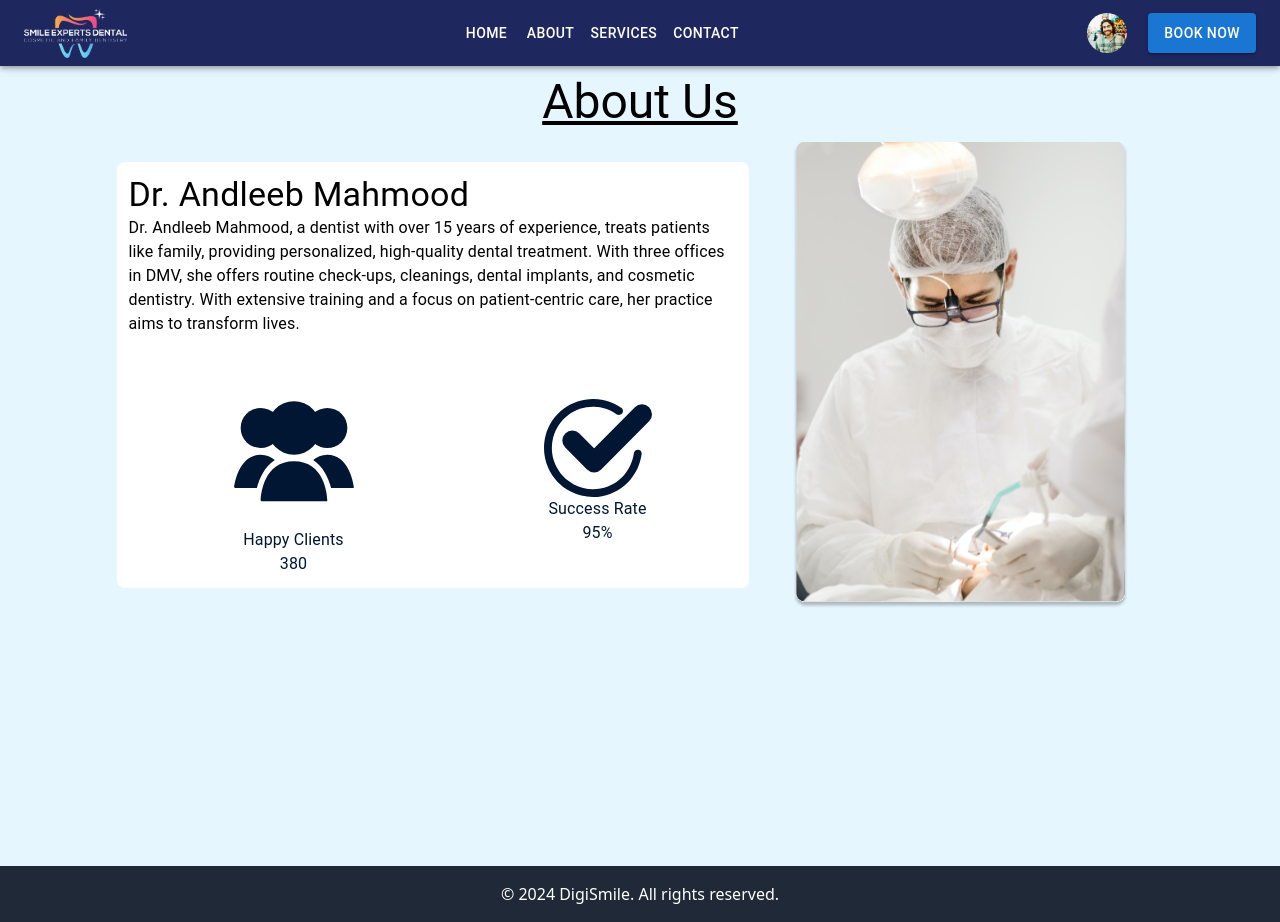
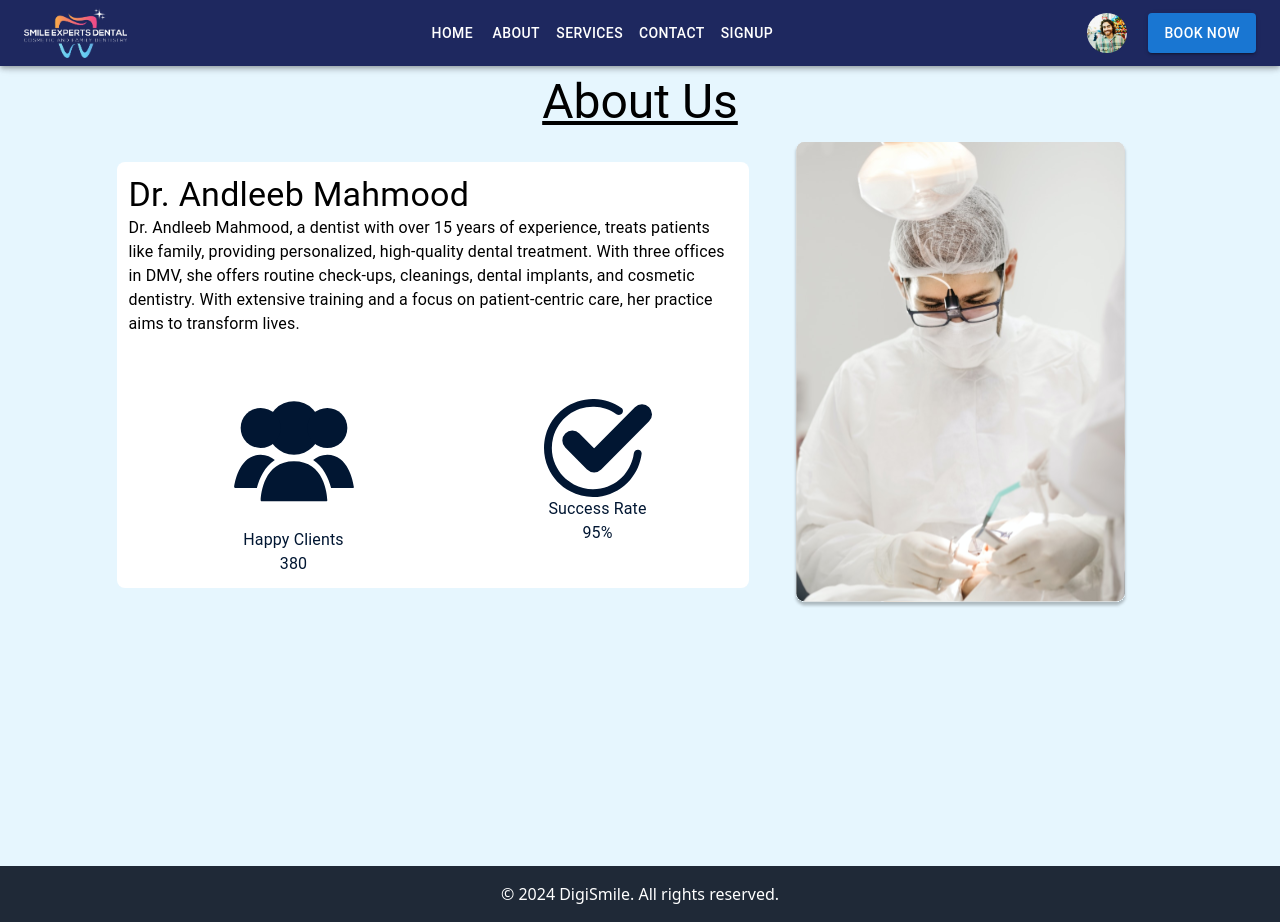
Before and after one commit to ajay-ez/digismile, a Next.js app: page /about-us in a window 1280 px wide. Built offline with nearby package versions, Linux system fonts and the light colour scheme.

Commit message:
added signup

```diff
--- a/src/components/Layout/Navbar.tsx
+++ b/src/components/Layout/Navbar.tsx
@@ -50,6 +50,13 @@ export default function Navbar() {
           <Button className="font-bold capitalize" color="inherit">
             Contact
           </Button>
+          <Button
+            className="font-bold capitalize"
+            color="inherit"
+            onClick={() => navigateToSection("signup")}
+          >
+            Signup
+          </Button>
         </Box>
         <Box className="flex gap-2">
           <Image
```
